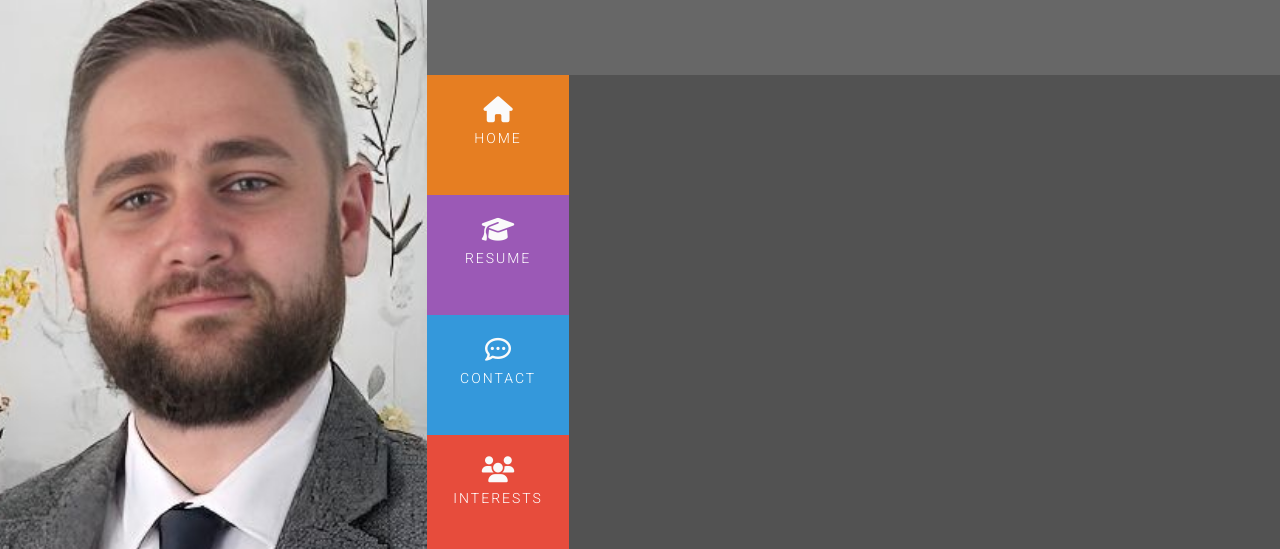
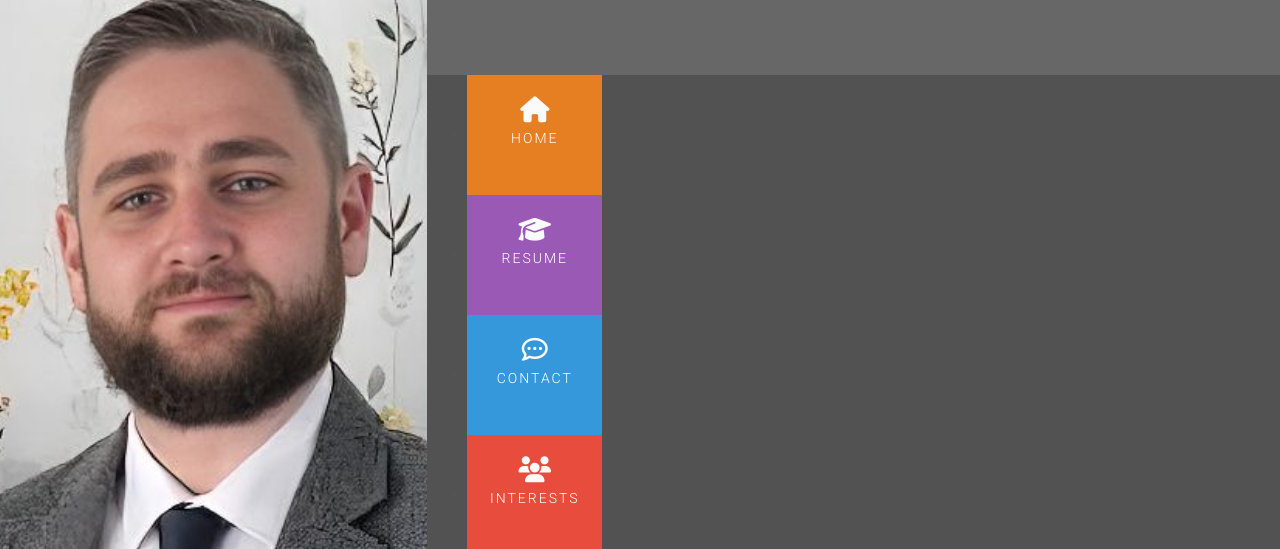
Before and after one commit to GreenNinjaBoy/UCD-resume, a plain HTML site: page index.html in a window 1280 px wide. Shown: the part 174-723 px from the top of the page. Drawn offline with nearby package versions, Linux system fonts and the light colour scheme.

```diff
--- a/index.html
+++ b/index.html
@@ -34,7 +34,7 @@
           </div>
           <div class="row no-gutters">
             <div class="col">
-              <ul id="nav" class="list-inline menucontainer">
+              <ul id="nav" class="list-inline-flex menucontainer">
                 <li class="col-xs-6 col-sm-2 ui-menu-color-home menuitem">
                   <a href="index.html" class="hvr-sweep-to-bottom"
                     ><i class="fa fa-home" aria-hidden="true"></i
```
